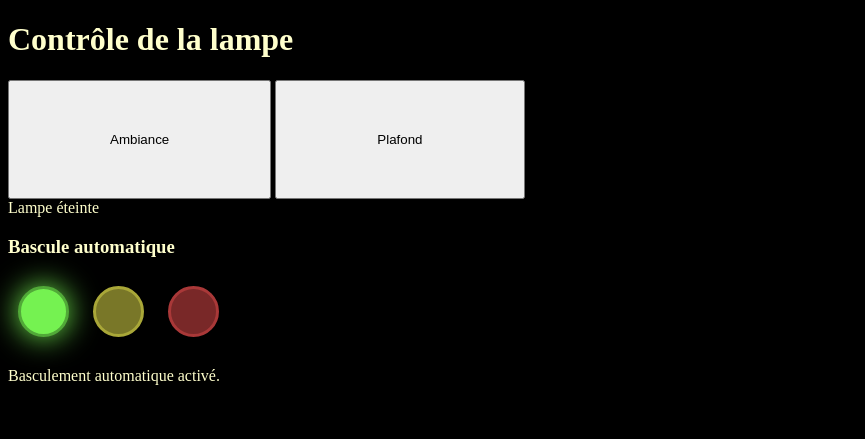
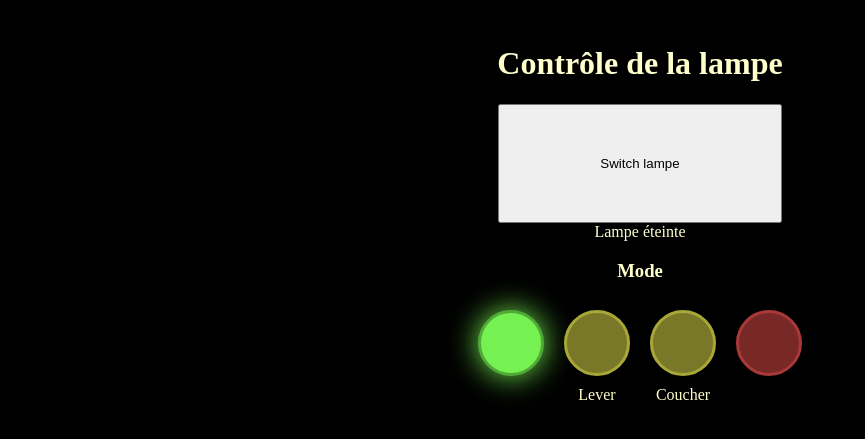
Before and after one commit to AdamRse/raspbian_local_scripts, a PHP site: page / in a window 1280 px wide. Shown: the top 439 px of the page, without its empty margins (0-865 px from the left). Run offline with PHP 8.4, Linux system fonts and the light colour scheme; data comes from the database, SQL or seed files in the repository; data that the repository does not hold is empty; a stand-in replaces the project's code that opens the database connection.

Commit message:
Amélioration de l'appli app_lampe, switch fonctionnel, réparation de status

```diff
--- a/web/app_lampe/css.css
+++ b/web/app_lampe/css.css
@@ -1,54 +1,79 @@
-#status{
-
+#status {
+    color: inherit;
 }
-#status .allumee{
-
+#status .allumee {
+    color: inherit;
 }
-body{
+body {
     background-color: #000;
     color: #fff;
+    --bt-size: 60px;
 }
-#status .eteinte{
-
+#wrapper {
+    text-align: center;
+    padding-top: 1em;
 }
-.btSwitch{
+#status .eteinte {
+    color: inherit;
+}
+#bt_dashboard {
+    display: flex;
+    justify-content: center;
+}
+.btSwitch {
     padding: 50px 100px;
 }
 
-.bouton{
-    display: inline-block;
-    height: 45px;
-    width: 45px;
+.bouton {
+    display: flex;
+    flex-direction: column;
+    justify-content: center;
+    align-content: center;
+    height: var(--bt-size);
+    width: var(--bt-size);
     margin: 10px;
     border-radius: 100%;
     cursor: pointer;
+    overflow: hidden;
 }
-.vert-run{
+.bouton input {
+    border: none;
+    background: none;
+    color: inherit;
+    text-align: center;
+    width: var(--bt-size);
+    height: var(--bt-size);
+    margin: 0;
+    padding: 0;
+    font-size: 2em;
+    cursor: inherit;
+}
+.vert-run {
     background-color: #75f251;
     box-shadow: 0 0 30px #75f251;
     border: 3px solid #51a938;
 }
-.vert-stop{
+.vert-stop {
     background-color: #2e6020;
     box-shadow: none;
     border: 3px solid #51a938;
 }
-.rouge-run{
+.rouge-run {
     background-color: #f25151;
     box-shadow: 0px 0px 30px #f25151;
     border: 3px solid #a93838;
 }
-.rouge-stop{
+.rouge-stop {
     background-color: #792828;
     box-shadow: none;
     border: 3px solid #a93838;
 }
-.orange-run{
+.orange-run {
     background-color: #f2ef51;
     box-shadow: 0px 0px 30px #f2ef51;
     border: 3px solid #a9a738;
 }
-.orange-stop{
+.orange-stop {
     background-color: #797728;
     box-shadow: none;
     border: 3px solid #a9a738;
--- a/web/app_lampe/index.php
+++ b/web/app_lampe/index.php
@@ -1,10 +1,26 @@
 <?php
-//if(!intrus){
-//    $msqli=new mysqli("localhost", "raspi", "", "raspi_general");
-//    $rqSkip=$msqli->query("SELECT valeur FROM opt WHERE nom_opt = 'lampe_run_skip'");
-//    $skip=(int)$rqSkip->fetch_row()[0];
-$skip=0;
+require "env.mysqli.php";
+// env.mysqli.php contient :
+// $mysqli = new mysqli(
+//     "host",
+//     "user",
+//     "password",
+//     "database",
+// );
+
+$result = $mysqli->query(
+    "SELECT nom_opt, valeur FROM opt WHERE nom_opt = 'lampe_decalage' OR nom_opt = 'lampe_run_skip_allumage' OR nom_opt = 'lampe_run_skip_arret' OR nom_opt = 'lampe_run_suspend'",
+);
+$options_bdd = [];
+while ($rt = $result->fetch_row()) {
+    $options_bdd[$rt[0]] = $rt[1];
+}
+
+// echo "<pre>";
+// var_dump($options_bdd);
+// echo "</pre>";
 ?>
+
 <!DOCTYPE html>
 <html>
 <head>
@@ -13,22 +29,31 @@ $skip=0;
     <link rel="icon" type="image/png" href="icoOmori.png" />
 </head>
 <body>
-    <h1>Contrôle de la lampe</h1>
-    <button id="switch_Lampe1" class="btSwitch" onclick="switchLampe(22)">Ambiance</button>
-    <button id="switch_Lampe2" class="btSwitch" onclick="switchLampe(27)">Plafond</button>
-    <div id="status">00</div>
-    <h3>Bascule automatique</h3>
-    <div id="bt0" class="bouton vert-<?php echo ($skip==0)?"run":"stop" ?>" onclick="clicBascule(0)"></div>
-    <div id="bt1" class="bouton orange-<?php echo ($skip==1)?"run":"stop" ?>" onclick="clicBascule(1)"></div>
-    <div id="bt2" class="bouton rouge-<?php echo ($skip==2)?"run":"stop" ?>" onclick="clicBascule(2)"></div>
-    <p id="statusSkip"><?php if($skip>0){
-        echo ($skip=="1")?"Le prochain baculement sera ignoré.":"Basculement automatique désactivé.";
-    }
-    else
-        echo "Basculement automatique activé.";
-        ?></p>
+    <div id="wrapper">
+        <h1>Contrôle de la lampe</h1>
+        <button id="switch_Lampe1" class="btSwitch" onclick="switchLampe(22)">Switch lampe</button>
+        <div id="status">00</div>
+        <h3>Mode</h3>
+        <div id="bt_dashboard">
+            <div id="bt0" class="bouton vert-run" onclick="clicBascule(0)"></div>
+            <div>
+                <div id="bt1" class="bouton orange-stop" onclick="clicBascule(1)">
+                    <input type="text" value="<?= $options_bdd["lampe_run_skip_allumage"] ?>"/>
+                </div>
+                Lever
+            </div>
+            <div>
+                <div id="bt2" class="bouton orange-stop" onclick="clicBascule(2)">
+                    <input type="text" value="<?= $options_bdd["lampe_run_skip_arret"] ?>"/>
+                </div>
+                Coucher
+            </div>
+            <div id="bt3" class="bouton rouge-stop" onclick="clicBascule(3)"></div>
+        </div>
+        <p id="statusSkip">
+
+        </p>
+    </div>
     <script src="js.js"></script>
 </body>
 </html>
-<?php
-//}
--- a/web/app_lampe/js.js
+++ b/web/app_lampe/js.js
@@ -1,95 +1,101 @@
 var bt = document.getElementById("switch_Lampe");
 var stat = document.getElementById("status");
 var bd = document.querySelector("body");
-get_status()
-function switchLampe(gpio){
+get_status();
+function switchLampe(gpio) {
     var rq = new XMLHttpRequest();
-    rq.open("GET", "./switch.php?"+gpio);
-    rq.onload = function(){
-        if(this.readyState === 4){
-            if(this.response==1){
+    rq.open("GET", "./switch.php?" + gpio);
+    rq.onload = function () {
+        if (this.readyState === 4) {
+            if (this.response == 1) {
                 get_status();
-            }
-            else{
-                stat.innerHTML = "Une erreur s'est produite : "+this.response;
+            } else {
+                stat.innerHTML = "Une erreur s'est produite : " + this.response;
             }
         }
-    }
-    rq.send();
-};
-
-function get_status(){
-    var rq = new XMLHttpRequest();
-    rq.open("GET", "./status.php");
-    rq.onload = function(){
-        if(this.readyState === 4){
-            set_status(this.response);
-        }
-    }
-    rq.send();
-}
-function set_status(val){
-    console.log(val);
-    if(val==0){
-        stat.innerHTML = "Lampe éteinte";
-        bd.style.backgroundColor="#000";
-        bd.style.color="#ffc";
-    }
-    else if(val==1){
-        stat.innerHTML = "Lampe allumée";
-        bd.style.backgroundColor="#ccc";
-        bd.style.color="#440";
-    }
-    else
-        console.log("Erreur de valeur status : ", val);
-}
-
-function clicBascule(ordre = 0){
-    var rq = new XMLHttpRequest();
-    rq.open("GET", "./skip.php?o="+ordre);
-    rq.onload = function(){
-        if(this.readyState === 4){
-            if(this.response==1){
-                activeDiodes(ordre);
-            }
-            else{
-                alert("Le script de skip retourne une erreur.\n"+this.response);
-            }
-        }
-    }
+    };
     rq.send();
 }
 
-function activeDiodes(idActif){
-    var bt0=document.getElementById("bt0");
-    var bt1=document.getElementById("bt1");
-    var bt2=document.getElementById("bt2");
+function get_status() {
+    var rq = new XMLHttpRequest();
+    rq.open("GET", "./status.php");
+    rq.onload = function () {
+        if (this.readyState === 4) {
+            set_status(this.response);
+        }
+    };
+    rq.send();
+}
+function set_status(val) {
+    console.log(val);
+    if (val == 0) {
+        stat.innerHTML = "Lampe éteinte";
+        bd.style.backgroundColor = "#000";
+        bd.style.color = "#ffc";
+    } else if (val == 1) {
+        stat.innerHTML = "Lampe allumée";
+        bd.style.backgroundColor = "#ccc";
+        bd.style.color = "#440";
+    } else console.log("Erreur de valeur status : ", val);
+}
+
+function clicBascule(ordre = 0) {
+    var rq = new XMLHttpRequest();
+    rq.open("GET", "./skip.php?o=" + ordre);
+    rq.onload = function () {
+        if (this.readyState === 4) {
+            if (this.response == 1) {
+                activeDiodes(ordre);
+            } else {
+                alert(
+                    "Le script de skip retourne une erreur.\n" + this.response,
+                );
+            }
+        }
+    };
+    rq.send();
+}
+
+function activeDiodes(idActif) {
+    var bt0 = document.getElementById("bt0");
+    var bt1 = document.getElementById("bt1");
+    var bt2 = document.getElementById("bt2");
+    var bt3 = document.getElementById("bt3");
     var stat = document.getElementById("statusSkip");
-    if(idActif==1){
+    if (idActif == 1) {
         bt0.classList.add("vert-stop");
         bt0.classList.remove("vert-run");
         bt1.classList.add("orange-run");
         bt1.classList.remove("orange-stop");
         bt2.classList.remove("rouge-run");
         bt2.classList.add("rouge-stop");
-        stat.innerHTML="Le prochain baculement sera ignoré.";
-    }
-    else if(idActif==2){
+        stat.innerHTML = "Le prochain baculement sera ignoré.";
+    } else if (idActif == 2) {
         bt0.classList.add("vert-stop");
         bt0.classList.remove("vert-run");
         bt1.classList.remove("orange-run");
         bt1.classList.add("orange-stop");
         bt2.classList.add("rouge-run");
         bt2.classList.remove("rouge-stop");
-        stat.innerHTML="Basculement automatique désactivé.";
-    }
-    else{
+        stat.innerHTML = "Basculement automatique désactivé.";
+    } else if (idActif == 3) {
+        bt0.classList.add("vert-stop");
+        bt0.classList.remove("vert-run");
+        bt1.classList.remove("orange-run");
+        bt1.classList.add("orange-stop");
+        bt2.classList.add("rouge-run");
+        bt2.classList.remove("rouge-stop");
+        stat.innerHTML = "Basculement automatique désactivé.";
+    } else {
         bt0.classList.remove("vert-stop");
         bt0.classList.add("vert-run");
         bt1.classList.remove("orange-run");
         bt1.classList.add("orange-stop");
-        bt2.classList.remove("rouge-run");
-        bt2.classList.add("rouge-stop");
-        stat.innerHTML="Basculement automatique activé.";
+        bt2.classList.remove("orange-run");
+        bt2.classList.add("orange-stop");
+        bt3.classList.remove("rouge-run");
+        bt3.classList.add("rouge-stop");
+        stat.innerHTML = "Basculement automatique activé.";
     }
 }
--- a/web/app_lampe/status.php
+++ b/web/app_lampe/status.php
@@ -1,12 +1,12 @@
 <?php
-//if(!intrus){
-    $stat=0;
-    if(file_exists("/sys/class/gpio/gpio3/value")){
-        $val = exec('echo $(cat /sys/class/gpio/gpio3/value)');
-        $direction = exec('echo $(cat /sys/class/gpio/gpio3/direction)');
-        //var_dump($direction, $val);
-        if($direction=="out" && $val=="0")
-            $stat=1;
+$gpio_id = "534";
+$stat = 0;
+if (file_exists("/sys/class/gpio/gpio534/value")) {
+    $val = exec("echo $(cat /sys/class/gpio/gpio$gpio_id/value)");
+    $direction = exec("echo $(cat /sys/class/gpio/gpio$gpio_id/direction)");
+    //var_dump($direction, $val);
+    if ($direction == "out" && $val == "0") {
+        $stat = 1;
     }
-    echo $stat;
-//}
+}
+echo $stat;
```
Also changed, not shown: web/app_lampe/skip.php (+5 -8 lines), 6 other files.
